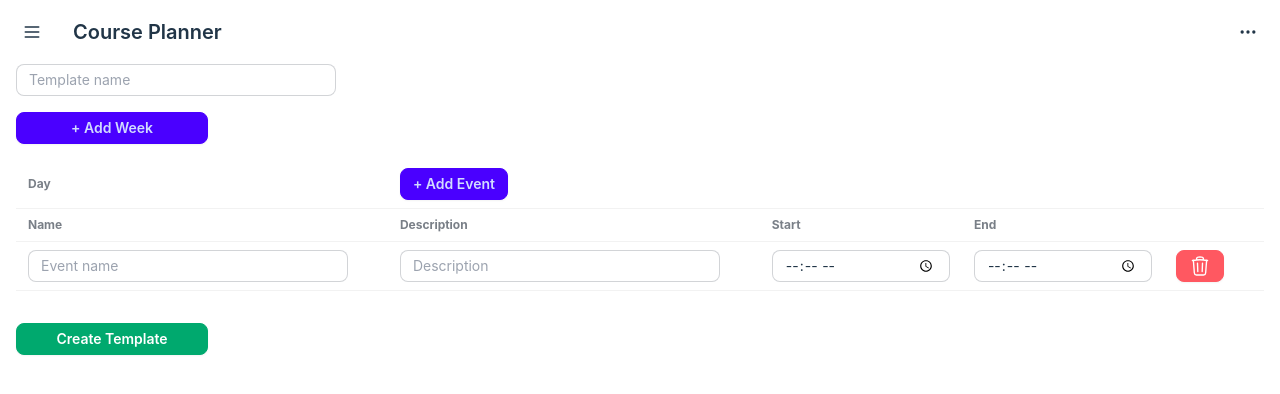
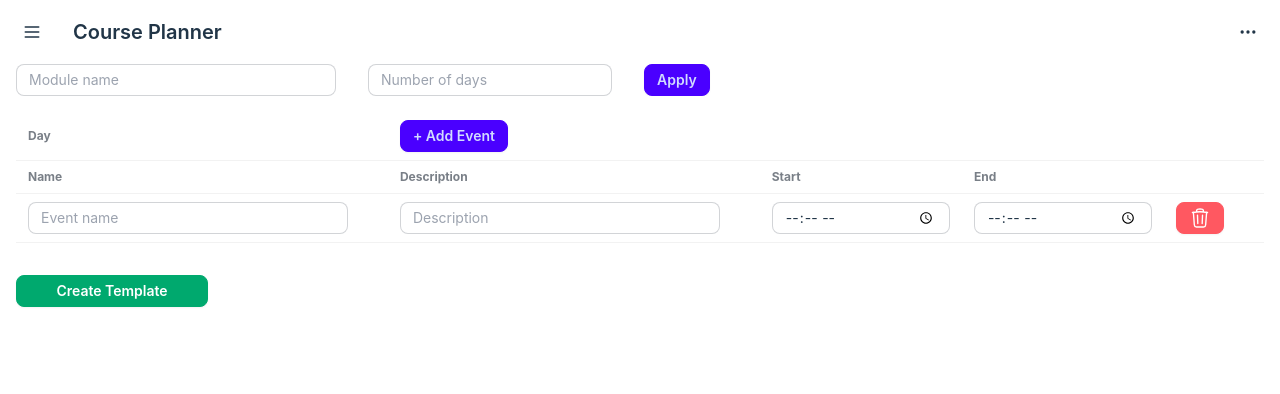
Before and after one commit to salt-community/PGP-CoursePlanner, a React (Vite) app in the folder Frontend/: page / in a window 1280 px wide. Shown: the top 394 px of the page. Built offline with nearby package versions, Linux system fonts and the light colour scheme.

Commit message:
Change module inputs to fit the type

```diff
--- a/Frontend/src/components/module/Module.tsx
+++ b/Frontend/src/components/module/Module.tsx
@@ -4,10 +4,13 @@ export default function Module() {
     return (
         <section className="px-4">
             <form className="flex flex-col gap-4 ">
-                <input type="text" name="templateName" className="input input-bordered w-full input-sm max-w-xs" placeholder="Template name" />
-                <button type="button" className="btn btn-sm max-w-48 btn-primary">+ Add Week</button>
+                <div className="w-[320px] overflow-scroll sm:w-auto sm:overflow-auto flex space-x-8">
+                    <input type="text" name="moduleName" className="input input-bordered w-full input-sm max-w-xs" placeholder="Module name" />
+                    <input type="number" name="numberOfDays"  className="input input-bordered input-sm max-w-xs" placeholder="Number of days"/>
+                    <button type="button" className="btn btn-sm max-w-48 btn-primary">Apply</button>
+                </div>
                 <div className="w-[320px] overflow-scroll sm:w-auto sm:overflow-auto">
-                    <Day/>
+                    <Day />
                 </div>
                 <input type="submit" className="btn btn-sm mt-4 max-w-48 btn-success text-white" value="Create Template" />
             </form>
```
